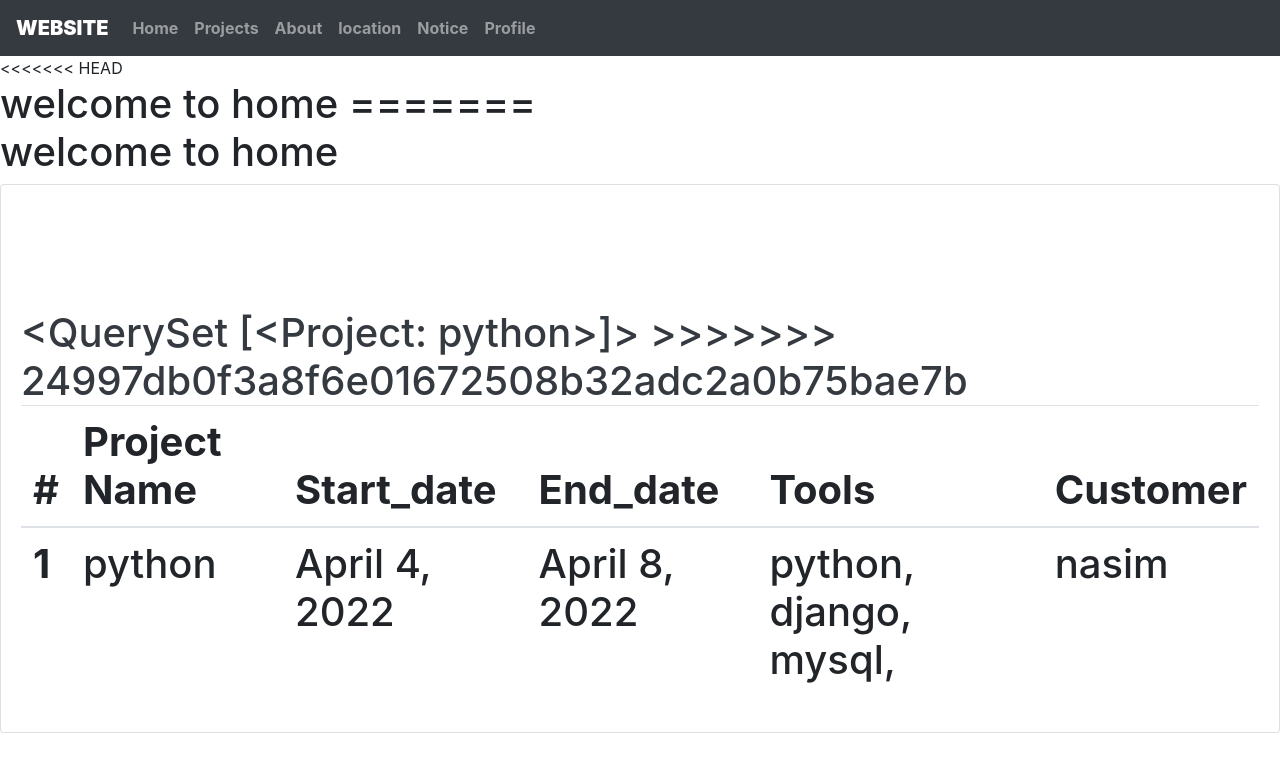
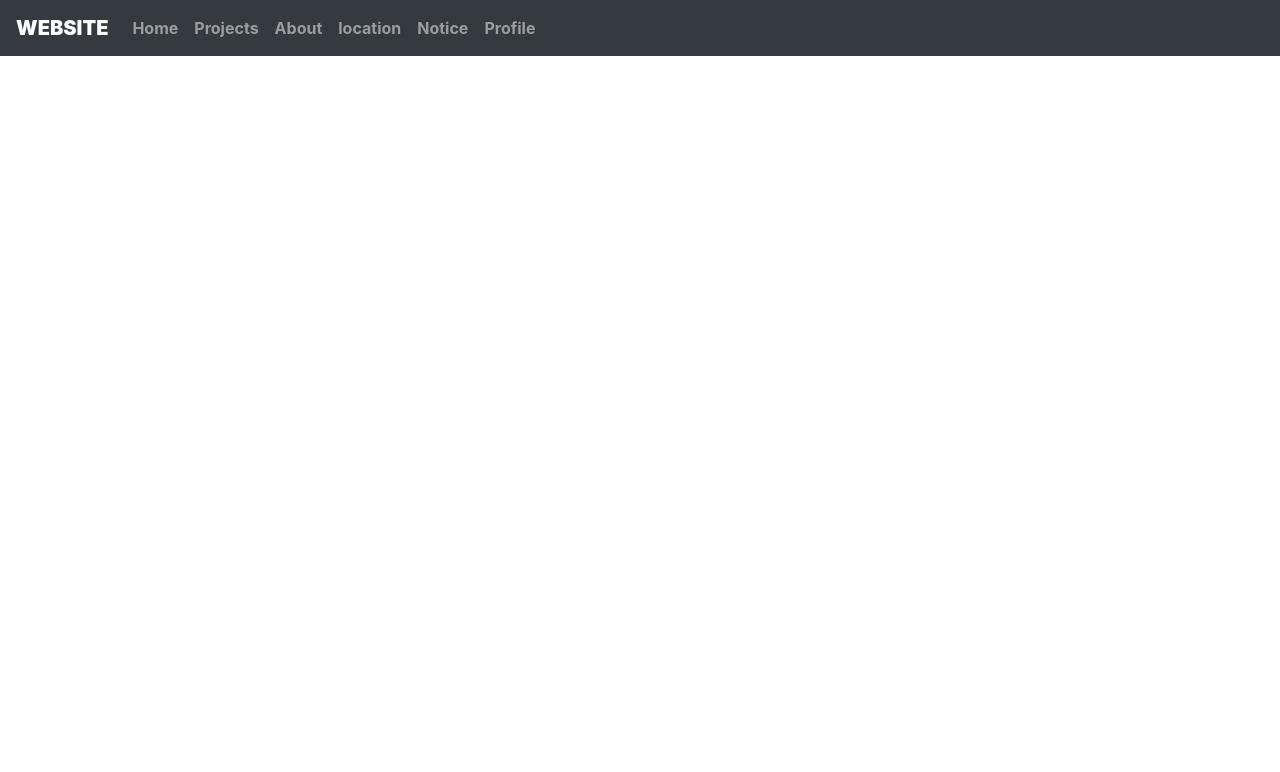
Before and after one commit to MehediHasanNasim/project_management, a Django app: template core/templates/core/home.html in a window 1280 px wide. Shown: the top 772 px of the page. Run offline with Django 3.2, Linux system fonts and the light colour scheme; the template is opened without the code that fills it: values named after a table or form of the project are taken from there, others are empty; data comes from the database, SQL or seed files in the repository; some libraries are stand-ins or nearby versions.

Commit message:
don't know

```diff
--- a/core/templates/core/home.html
+++ b/core/templates/core/home.html
@@ -17,65 +17,9 @@
 
 {% block bodycontent %}
 
-<<<<<<< HEAD
-
-<h1> welcome to home </h>
-=======
 
 
-<div>
 
-
-<h1> welcome to home </h>
-</div>
-
-
-  <div class="card div_main div_register ">
-    <h1 class=" text-white " >Projects</h1><br>
-    <div class="card-body text-dark">
-        {% if project_list %}
-
-        {{project_list}}
-
-        {% for project in project_list  %}
-
-        <table class="table">
-            <thead>
-              <tr>
-                <th scope="col">#</th>
-                <th scope="col">Project Name</th>
-                <th scope="col">Start_date</th>
-                <th scope="col">End_date</th>
-                <th scope="col">Tools</th>
-                <th scope="col">Customer</th>
-              </tr>
-            </thead>
-            <tbody>
-              <tr>
-                <th scope="row">1</th>
-                <td>{{ project.project_name }}</td>
-                <td>{{ project.start_date }}</td>
-                <td>{{ project.end_date }}</td>
-                <td>
-                  {% for i in project.tool.all %}
-                    {{ i }},
-                  {% endfor %}
-                </td>
-                <td>{{ project.customer.customer_name }}
-
-                </td>
-              </tr>
-
-
-        {% endfor %}
-
-        {% else %}
-
-        <h2>No Projects</h2>
-        {% endif %}
-    </div>
-</div>
->>>>>>> 24997db0f3a8f6e01672508b32adc2a0b75bae7b
 
 
 {% endblock bodycontent %}
```
Also changed, not shown: core/templates/core/projects.html (+17 -17 lines), db.sqlite3.
